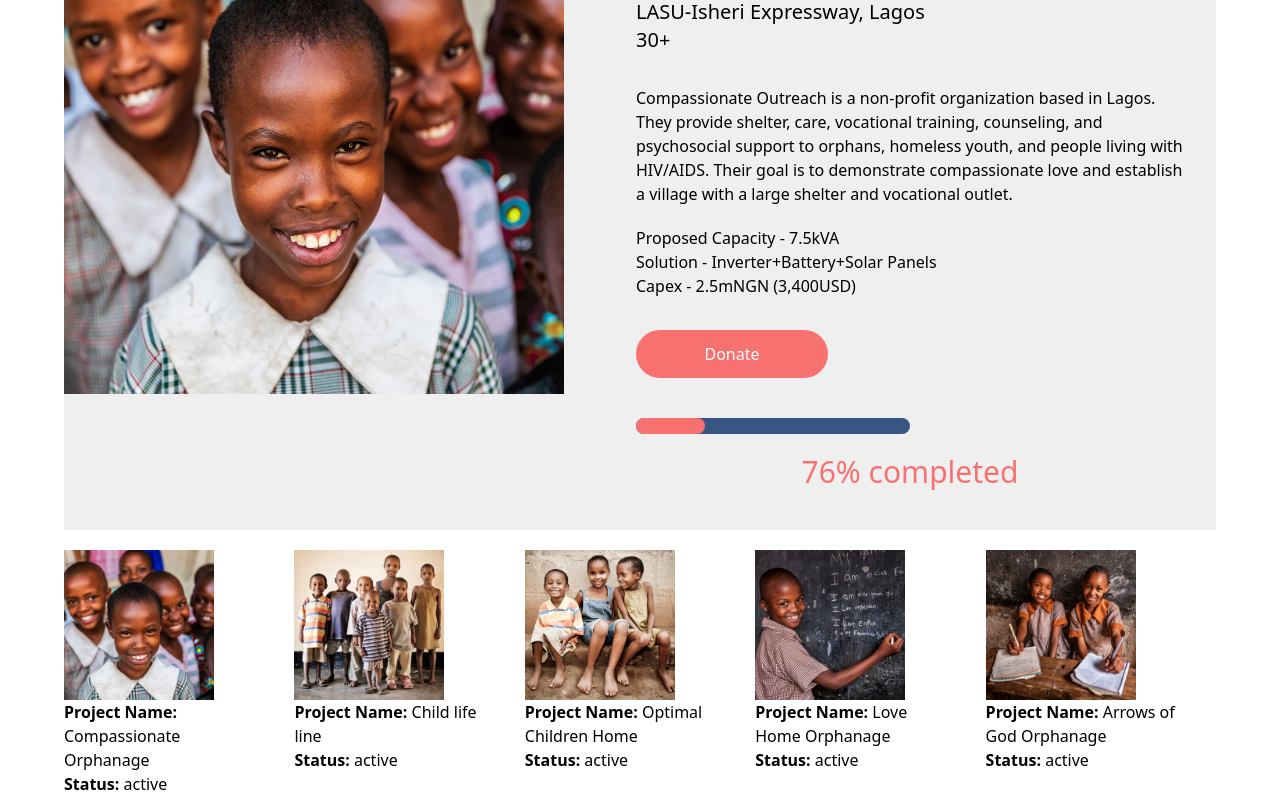
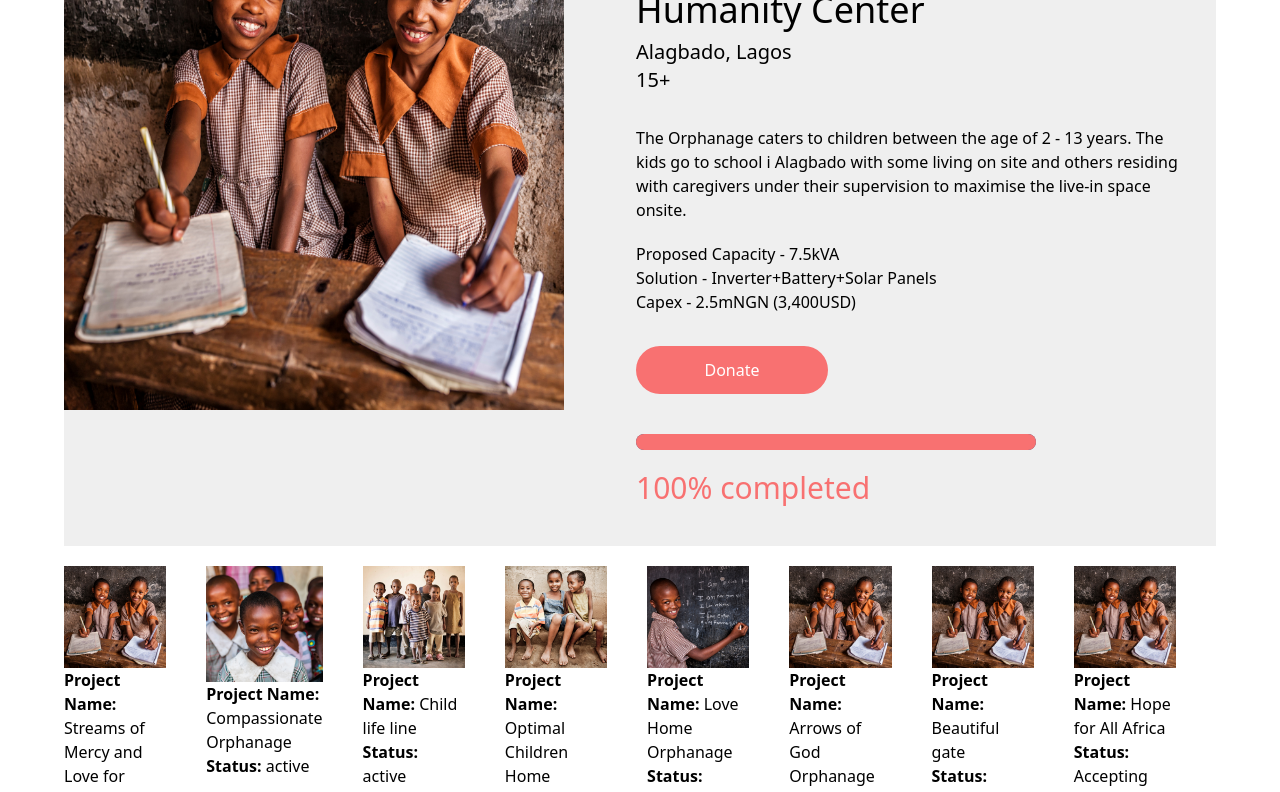
Before and after one commit to Dami-Olus/project_catalyze, a React (Create React App) app: page / in a window 1280 px wide. Shown: the part 1880-2672 px from the top of the page. Built offline with nearby package versions, Linux system fonts and the light colour scheme.

Commit message:
updated progress bar

```diff
--- a/src/Initiatives.js
+++ b/src/Initiatives.js
@@ -23,8 +23,6 @@ function Initiatives() {
 
   return (
     <div className="px-16">
-
-
       <div className="flex mt-20 space-x-5">
         <div className="hidden lg:flex space-x-5">
           <div className="left">
@@ -167,11 +165,12 @@ function Initiatives() {
             </button>
 
             {/*Progress bar */}
-            <div className="">
-              <div className="bg-[#385682] w-1/2 h-4 mb-5 rounded-full">
-                <div className="bg-red-400 w-1/4 h-4 top-0 rounded-full"></div>
+            <div className="flex flex-col">
+              <div className="bg-[#385682] h-4 mb-5 rounded-full" style={{width: '400px'}}>
+                <div className="bg-red-400 h-4 top-0 rounded-full" style={{width: `${projects[project].progress*400}px`}}></div>
+                <div></div>
               </div>
-              <p className="text-center text-red-400 text-3xl">76% completed</p>
+              <p className="text-red-400 text-3xl">{projects[project].progress*100}% completed</p>
             </div>
           </div>
         </div>
@@ -196,7 +195,7 @@ function Initiatives() {
           <h1 style={{ fontStyle: "bolder" }} className="text-2xl mt-10">
             Partners
           </h1>
-          <img src={schneider} alt="" width={500}/>
+          <img src={schneider} alt="" width={500} />
           <img src={asohon} alt="" width={500} />
           <img src={sdg} alt="" width={500} />
         </div>
--- a/src/components/Accordion.js
+++ b/src/components/Accordion.js
@@ -9,7 +9,7 @@ function Accordion({ question, answer }) {
 
 
   return (
-    <div className="w-auto mb-5 border-b-2 pb-5">
+    <div className="w-auto lg:w-[700px] mb-5 border-b-2 pb-5">
       <div className="flex justify-between text-xl">
         <div>
         <p>{question}</p>
--- a/src/constants/index.js
+++ b/src/constants/index.js
@@ -38,6 +38,21 @@ const faq = [
 
 const projects = [
   {
+    image:orphanage5,
+    name: "Streams of Mercy and Love for Humanity Center",
+    location: 'Alagbado, Lagos',
+    numberOfChildren: '15+',
+    status: "Fully funded",
+    summary: "The Orphanage caters to children between the age of 2 - 13 years. The kids go to school i Alagbado with some living on site and others residing with caregivers under their supervision to maximise the live-in space onsite.",
+    details: {
+      solarPanel: "4 x 200W",
+      inverter: "1.5kVA",
+      battery: "2 x 150AH"
+    },
+    progress: 1,
+    Testimonial: 'We are very grateful for the support we have received from Gridcrux. We were having very serious issues with availability and electricity tarriff when they came on board. Like an answered prayer, Grid Crux called and it was taken care of at absolutely no cost to us. The kids are happy as they can watch TV, study at night and sleep well.'
+  },
+  {
     image:orphanage1,
     name: "Compassionate Orphanage",
     location: 'LASU-Isheri Expressway, Lagos',
@@ -49,7 +64,7 @@ const projects = [
       inverter: "8kVA",
       battery: "10 x 200AH"
     },
-    progress: '50%'
+    progress: 0
   },
   {
     image:orphanage2,
@@ -63,7 +78,7 @@ const projects = [
       inverter: "8kVA",
       battery: "10 x 200AH"
     },
-    progress: '50%'
+    progress: 0
   },
   {
     image:orphanage3,
@@ -77,7 +92,7 @@ const projects = [
       inverter: "8kVA",
       battery: "10 x 200AH"
     },
-    progress: '50%'
+    progress: 0
   },
   {
     image:orphanage4,
@@ -91,7 +106,7 @@ const projects = [
       inverter: "8kVA",
       battery: "10 x 200AH"
     },
-    progress: '50%'
+    progress: 0
   },
   {
     image:orphanage5,
@@ -105,7 +120,35 @@ const projects = [
       inverter: "8kVA",
       battery: "10 x 200AH"
     },
-    progress: '50%'
+    progress: 0
+  },
+  {
+    image:orphanage5,
+    name: "Beautiful gate",
+    location: 'Iba Ojo,Lagos',
+    numberOfChildren: '15+',
+    status: "Accepting funding",
+    summary:"Beautiful Gate Orphanage Homes is a government approved home which takes care of the Orphans, Abandoned, Special need children (with disabilities ranging from Autism, Cerebral paulsy etc). A storey building located in Ojo, Lagos State, it provides shelter, education, nutrition and healthcare to about 30 children on site",
+    details: {
+      solarPanel: "4 x 200W",
+      inverter: "2.5kVA",
+      battery: "2 x 200AH"
+    },
+    progress: 0
+  },
+  {
+    image:orphanage5,
+    name: "Hope for All Africa",
+    location: 'Ajao Estate,Lagos',
+    numberOfChildren: '16',
+    status: "Accepting funding",
+    summary:"Hope for All Africa Orphanage is dedicated in the provision of care and protection for orphans and abused children. We minister about the physical, emotional and spiritual needs of the orphans and also counsel them; giving them hope and a future.They provide ccounselling sessions for the abused children under their care to help them psychologically, mentally, giving them hope and helping them overcome their fears. Also making them feel better about themselves. They also rehabilitate abused children.They go a step further to provide educational support and skill acquisition to enhance talent and developmental growth.",
+    details: {
+      solarPanel: "4 x 200W",
+      inverter: "1.5kVA",
+      battery: "2 x 150AH"
+    },
+    progress: 0
   },
 ]
 
```
